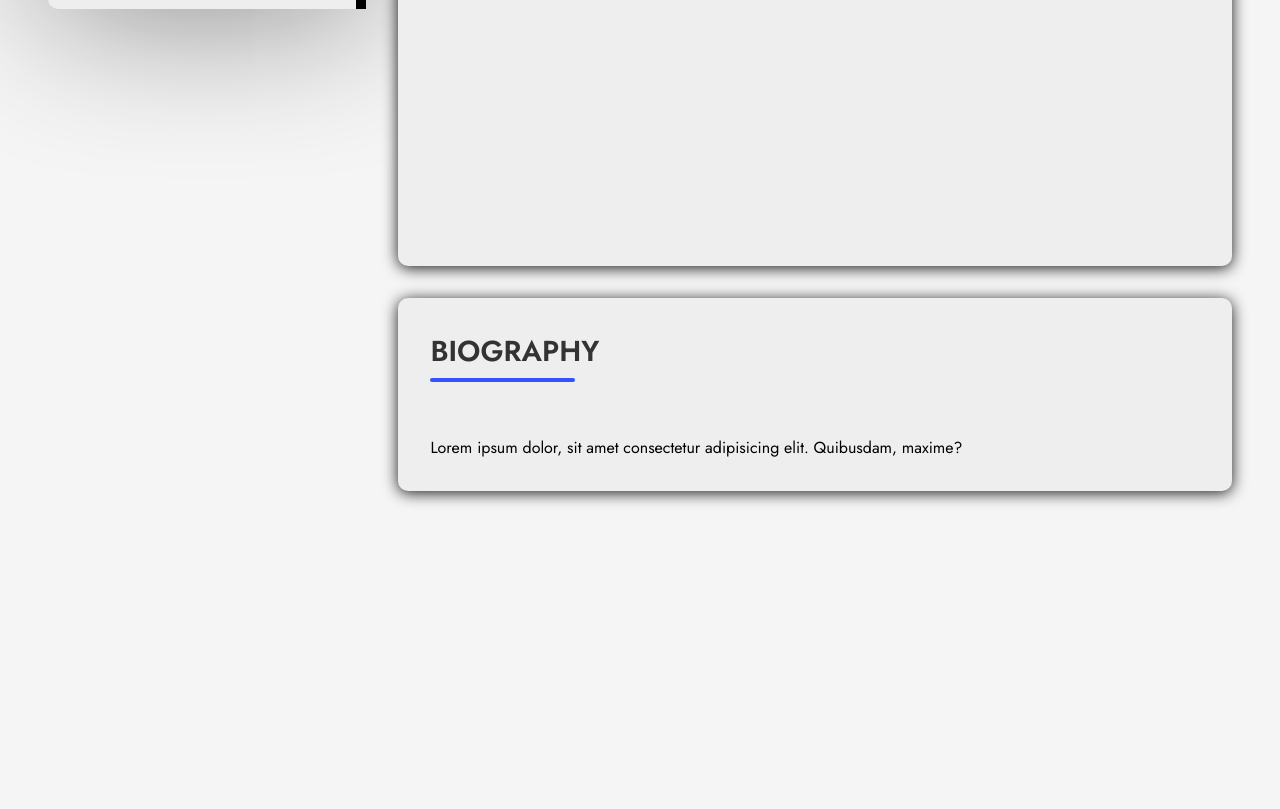
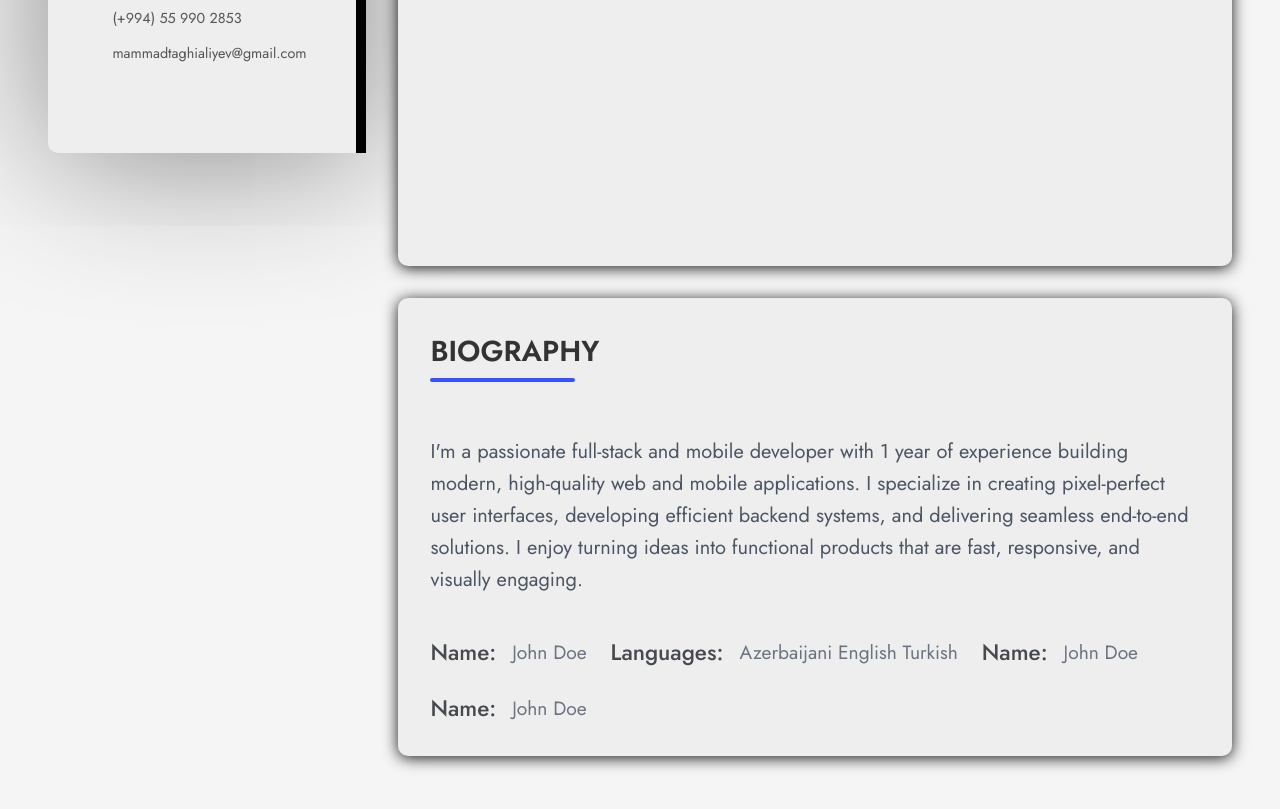
Before and after one commit to Fevine/Portfolio_Frontend, a React (Vite) app: page / in a window 1280 px wide. Shown: the part 791-1600 px from the top of the page. Before the commit the page ends 1330 px from the top, so only its background shows below. Built offline with nearby package versions, Linux system fonts and the light colour scheme; some icons are missing.

Commit message:
Biography section added

```diff
--- /dev/null
+++ b/src/components/bioItem/index.jsx
@@ -0,0 +1,13 @@
+import React from 'react'
+import style from "./index.module.scss"
+
+function BioItem({ title, content }) {
+  return (
+    <div className={style.bioItem}>
+      <h3 className={style.title}>{title}:</h3>
+      <p className={style.info}>{content}</p>
+    </div>
+  )
+}
+
+export default BioItem
--- /dev/null
+++ b/src/components/bioItem/index.module.scss
@@ -0,0 +1,16 @@
+.bioItem {
+  display: flex;
+  align-items: center;
+  gap: 1rem;
+  font-size: 1.2rem;
+
+  .title {
+    font-weight: 500;
+    color: #46494e;
+  }
+
+  .info {
+    color: #6b7280;
+    word-break: break-word;
+  }
+}
--- /dev/null
+++ b/src/layouts/biography/index.jsx
@@ -0,0 +1,22 @@
+import React from 'react'
+import style from "./index.module.scss"
+import BioItem from '../../components/bioItem'
+
+function Biography() {
+  return (
+    <div className={style.biography}>
+      <p className={style.text}>
+        I'm a passionate full-stack and mobile developer with 1 year of experience building modern, high-quality web and mobile applications. I specialize in creating pixel-perfect user interfaces, developing efficient backend systems, and delivering seamless end-to-end solutions. I enjoy turning ideas into functional products that are fast, responsive, and visually engaging.
+      </p>
+
+      <div className={style.bioBox}>
+        <BioItem title="Name" content="John Doe" />
+        <BioItem title="Languages" content="Azerbaijani English Turkish" />
+        <BioItem title="Name" content="John Doe" />
+        <BioItem title="Name" content="John Doe" />
+      </div>
+    </div>
+  )
+}
+
+export default Biography
--- /dev/null
+++ b/src/layouts/biography/index.module.scss
@@ -0,0 +1,17 @@
+.biography {
+  display: flex;
+  flex-direction: column;
+  gap: 2.5rem;
+
+  .text {
+    font-size: 1.25rem;
+    line-height: 2rem;
+    color: #4b5563;
+  }
+
+  .bioBox {
+    display: flex;
+    flex-wrap: wrap;
+    gap: 1.5rem;
+  }
+}
--- a/src/layouts/sideBar/index.jsx
+++ b/src/layouts/sideBar/index.jsx
@@ -22,7 +22,9 @@ function HomeSideBar() {
       </h2>
 
       <p className={style.summary}>
-        <span>I'm a passionate front-end web developer who excels at creating pixel-perfect web interfaces. I’m available for a freelance job. </span>
+        <span>
+          I'm a passionate full-stack and mobile developer who excels at building seamless user interfaces, robust backend systems, and high-quality mobile applications. I create efficient, scalable, and well-structured solutions from end to end, and I’m available for freelance opportunities.
+        </span>
         <a className={style.link} href="#contact">Hire me</a>
       </p>
 
--- a/src/pages/home/index.jsx
+++ b/src/pages/home/index.jsx
@@ -3,6 +3,7 @@ import style from "./index.module.scss"
 import HomeSideBar from '../../layouts/sideBar'
 import Hero from '../../layouts/hero'
 import SectionHolder from '../../components/sectionHolder'
+import Biography from '../../layouts/biography'
 
 function Home() {
   return (
@@ -11,7 +12,7 @@ function Home() {
       <div className={style.content}>
         <Hero />
         <SectionHolder title="Biography" >
-          Lorem ipsum dolor, sit amet consectetur adipisicing elit. Quibusdam, maxime?
+          <Biography />
         </SectionHolder>
       </div>
     </div>
--- a/src/pages/home/index.module.scss
+++ b/src/pages/home/index.module.scss
@@ -8,5 +8,6 @@
     display: flex;
     flex-direction: column;
     row-gap: 2rem;
+    margin-bottom: 50rem;
   }
 }
```
